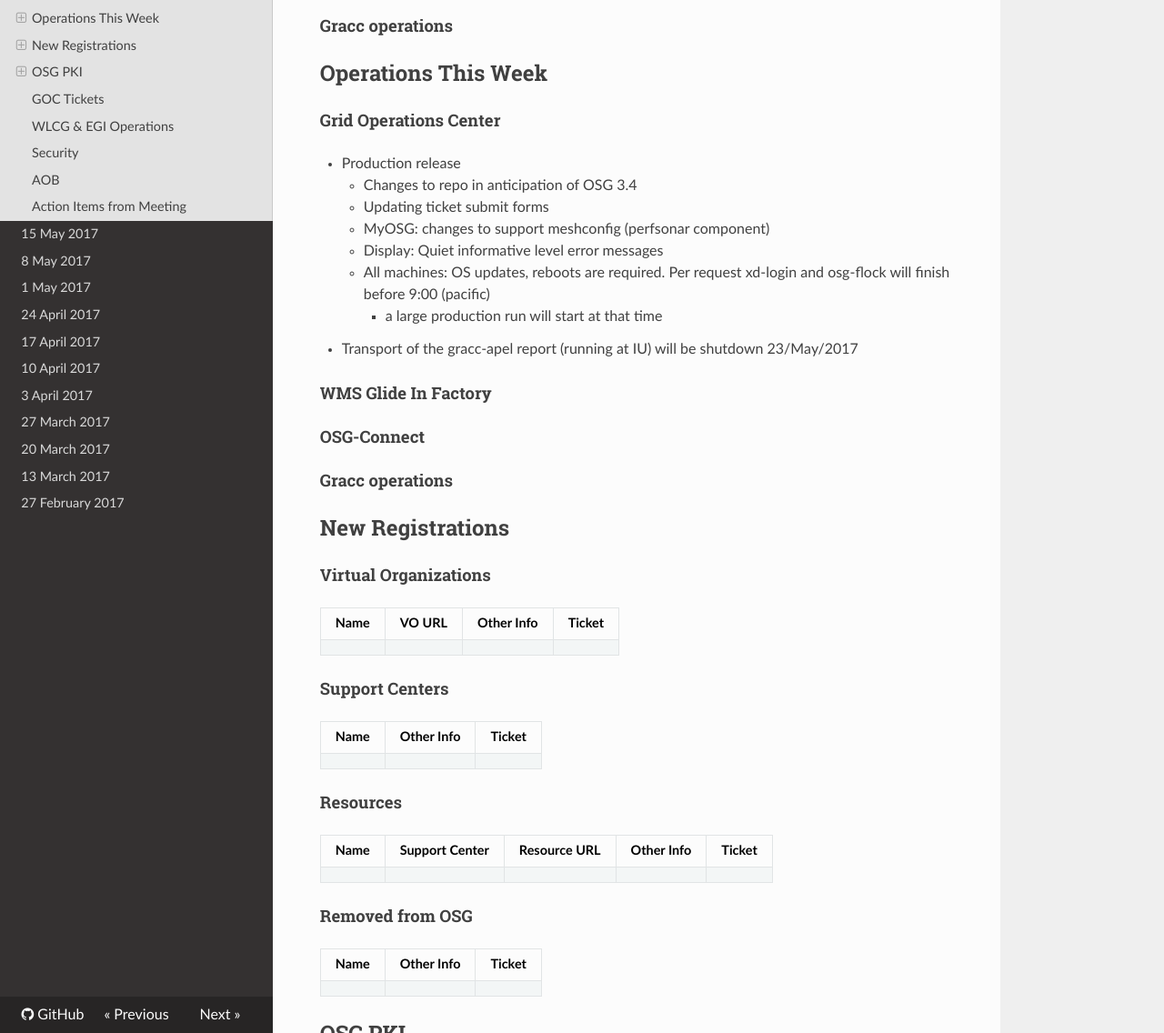
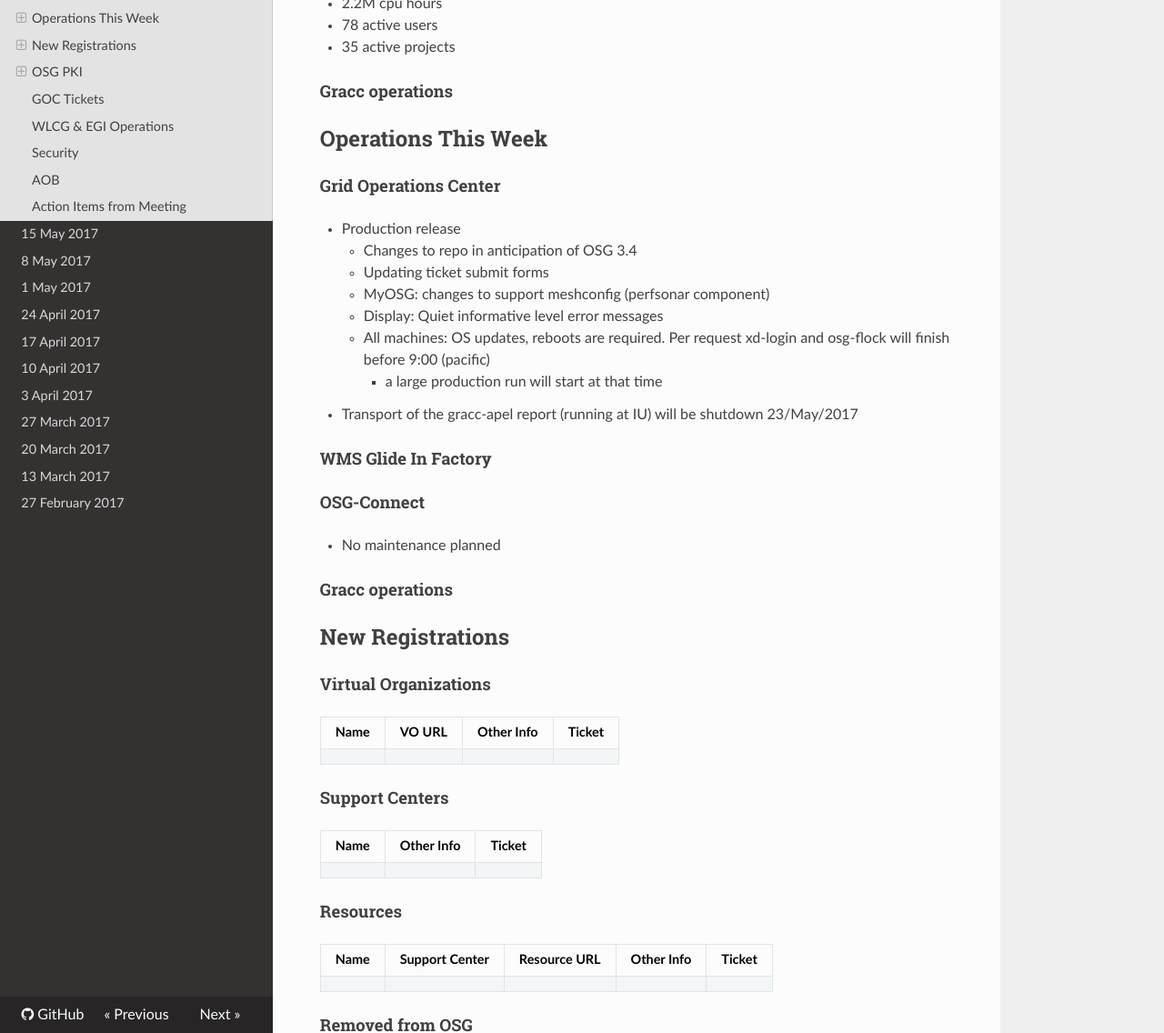
Before and after one commit to osg-htc/operations, an MkDocs documentation site: the page built from docs/WeeklyMinutes/22May2017.md, in a window 1280 px wide and 1400 px high, scrolled down 1308 px. Shown: the part 264-1400 px from the top of the window at 91% size. Built offline with MkDocs 1.6.1, drawn with Linux system fonts in a browser that asks for light colours; nearby versions of some CDN libraries; old or Windows-style settings are respelled for this version of MkDocs.

Commit message:
OSG Connect updates

```diff
--- a/docs/WeeklyMinutes/22May2017.md
+++ b/docs/WeeklyMinutes/22May2017.md
@@ -22,6 +22,9 @@
 
 #### OSG-Connect
    * <img src='http://osgconnect.net/accounting-summary/data/osg/daily_hours_by_project.png'>
+   * 2.2M cpu hours
+   * 78 active users
+   * 35 active projects
 
 #### Gracc operations
 
@@ -40,6 +43,7 @@
 #### WMS Glide In Factory
 
 #### OSG-Connect
+   * No maintenance planned
 
 #### Gracc operations
 
```
